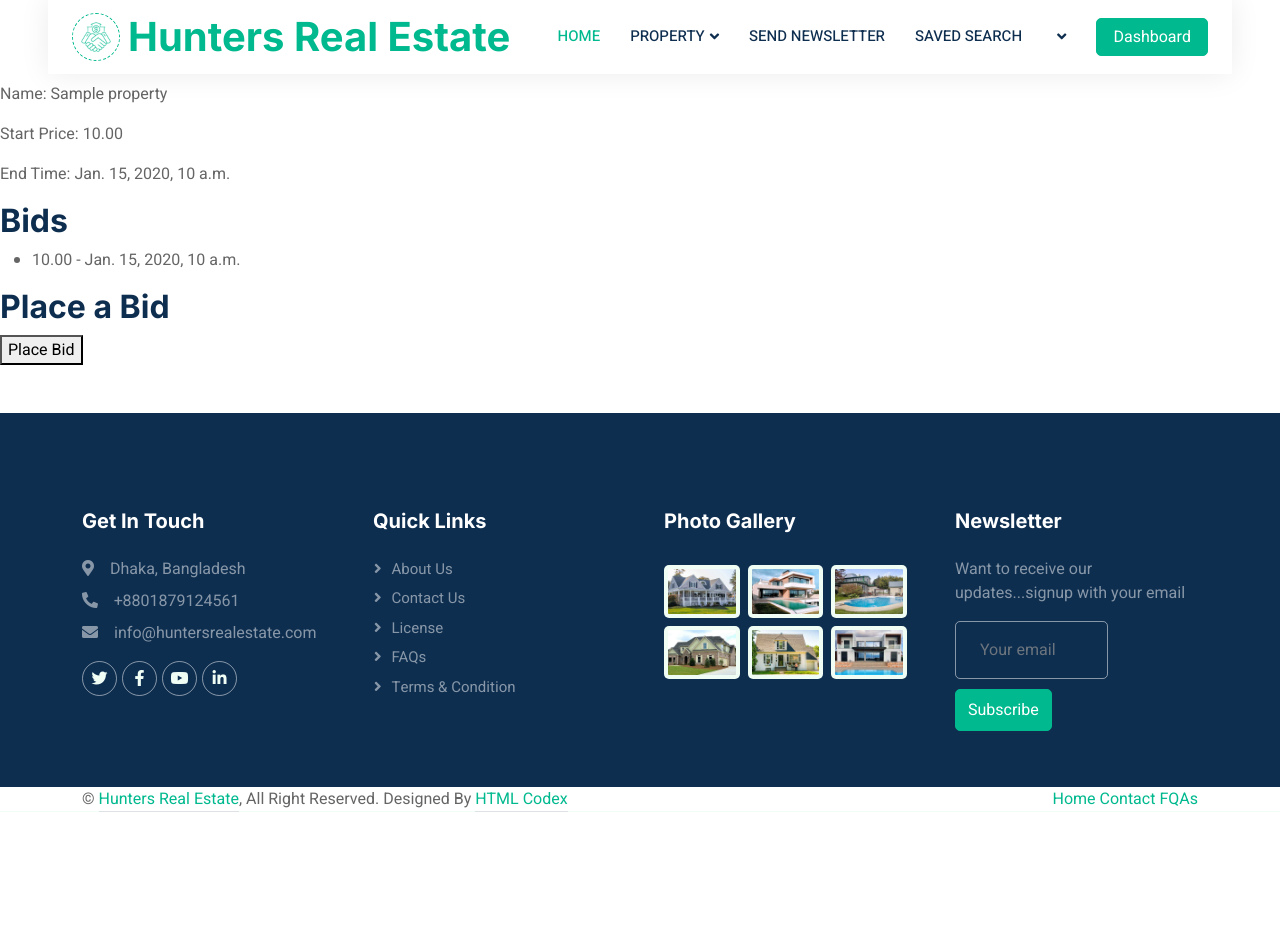
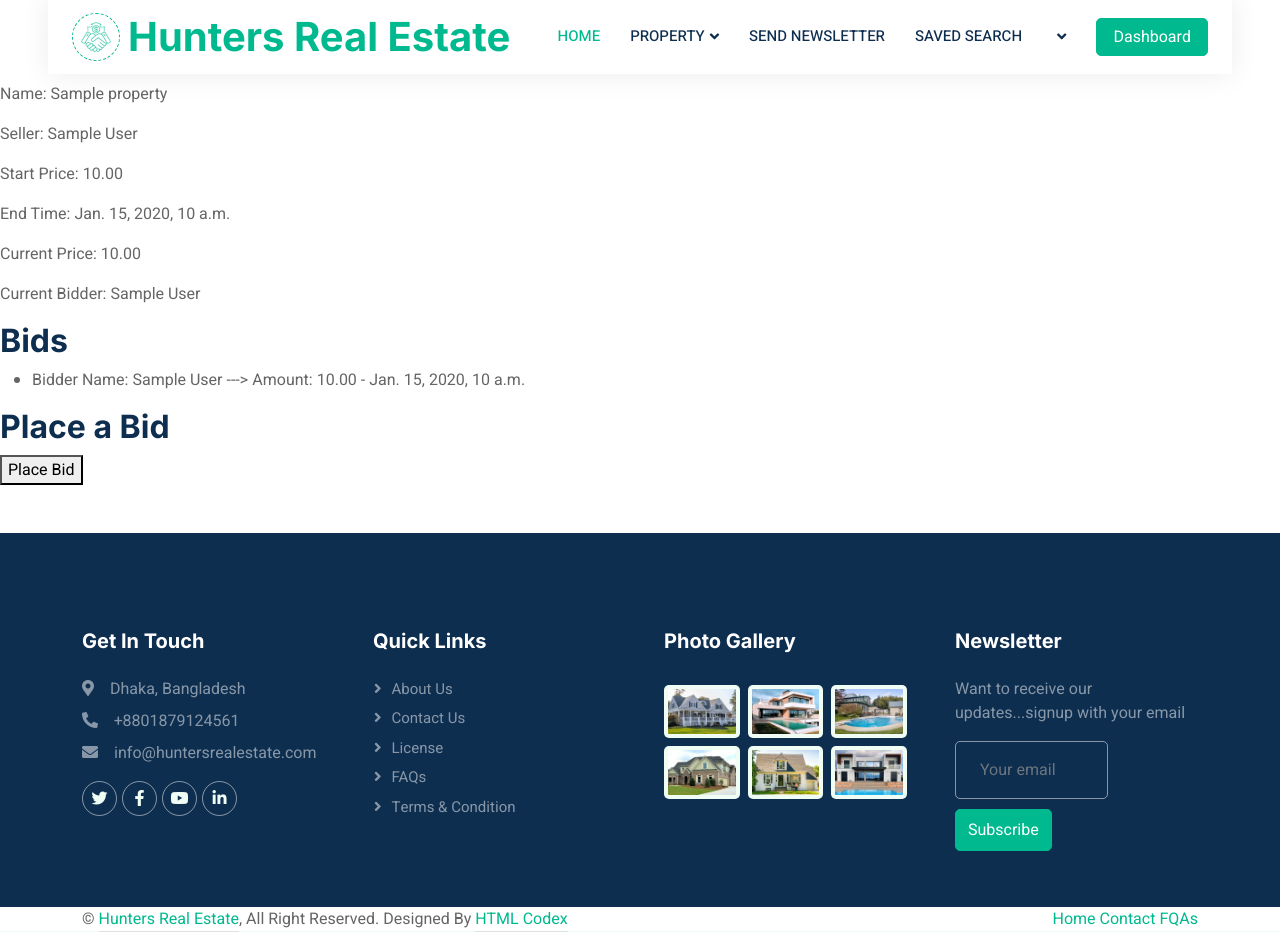
Before and after one commit to Khalidi-Siam/Real-Estate-Management-System, a Django app: page /auction/auction/1/ in a window 1280 px wide. Shown: the part 46-978 px from the top of the page. Before the commit the page ends 858 px from the top, so only its background shows below. Run offline with Django 5.2, Linux system fonts and the light colour scheme; a user stored in the database is signed in; tables that the repository leaves empty hold one stand-in row (values such as "Sample post"); some libraries are stand-ins or nearby versions.

Commit message:
auction.views, auction detail

```diff
--- a/RealEstate/auction/views.py
+++ b/RealEstate/auction/views.py
@@ -21,7 +21,11 @@ def auction_detail(request, pk):
         # Auction has ended, handle this case as needed
         pass
     bids = auction.bids.all().order_by('-amount')
-    return render(request, 'auction_detail.html', {'auction': auction, 'bids': bids})
+    if auction.bids.exists():
+        current_bidder = auction.bids.order_by('amount').first().bidder
+    else:
+        current_bidder = None
+    return render(request, 'auction_detail.html', {'auction': auction, 'bids': bids,'current_bidder':current_bidder})
 
 @login_required
 def create_auction(request):
@@ -82,12 +86,11 @@ def place_bid(request, pk):
         # For example, determine the winner and update the auction status
         if auction.current_price.exists():
             # Determine the winner based on the highest bid
-            winning_bid = auction.bids.order_by('-bid_amount').first()
+            winning_bid = auction.bids.order_by('amount').first()
             auction.winner = winning_bid.bidder
         else:
             # No bids were placed, handle this case by setting the winner to None
             auction.winner = None
-
 
         auction.save()
         return redirect('auction_detail', pk=auction.pk)
@@ -95,13 +98,18 @@ def place_bid(request, pk):
     if request.method == 'POST':
         # Check if the current user is the seller
         if auction.seller == request.user.UserProfile:
-
             messages.error(request, "You cannot place a bid on your own auction.")
             return redirect('auction_detail', pk=auction.pk)
 
         form = BidForm(request.POST)
         if form.is_valid():
             bid_amount = form.cleaned_data['amount']
+
+            # Ensure bid amount is greater than or equal to start price
+            if not auction.bids.exists() and bid_amount < auction.start_price:
+                messages.error(request, "Bid amount cannot be less than the starting price.")
+                return redirect('auction_detail', pk=auction.pk)
+
             if bid_amount > 0 and bid_amount % 100 == 0:
                 bid = form.save(commit=False)
                 bid.bidder = request.user.UserProfile  # Assuming UserProfile is related to User
--- a/RealEstate/templates/auction_detail.html
+++ b/RealEstate/templates/auction_detail.html
@@ -3,13 +3,16 @@
 {% block content %}
     <h1>{{ auction.title }}</h1>
     <p>Name: {{ auction.Property_Name }}</p>
+    <p>Seller: {{auction.seller}}</p>
     <p>Start Price: {{ auction.start_price }}</p>
     <p>End Time: {{ auction.end_time }}</p>
+    <p>Current Price: {{auction.current_price}}</p>
+    <p>Current Bidder: {{current_bidder}}</p>
 
     <h2>Bids</h2>
     <ul>
         {% for bid in bids %}
-            <li>{{ bid.amount }} - {{ bid.timestamp }}</li>
+            <li>Bidder Name: {{bid.bidder}} ---> Amount: {{ bid.amount }} - {{ bid.timestamp }}</li>
         {% endfor %}
     </ul>
     {% comment %} {%if request.Auc_Property.seller != request.user.UserProfile%} {% endcomment %}
```
